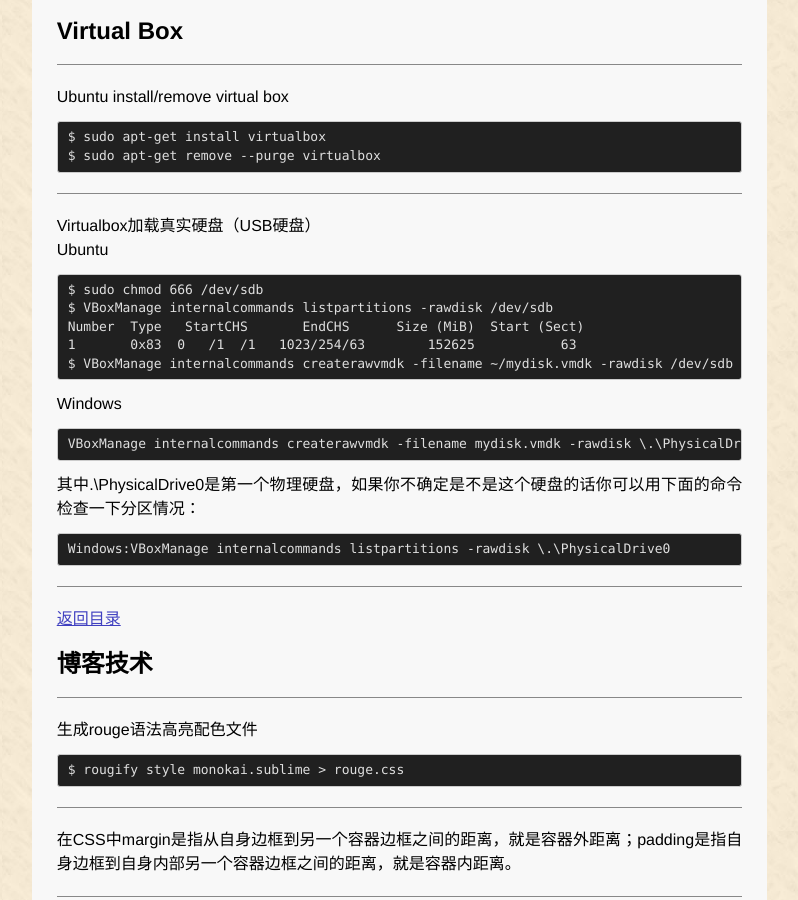
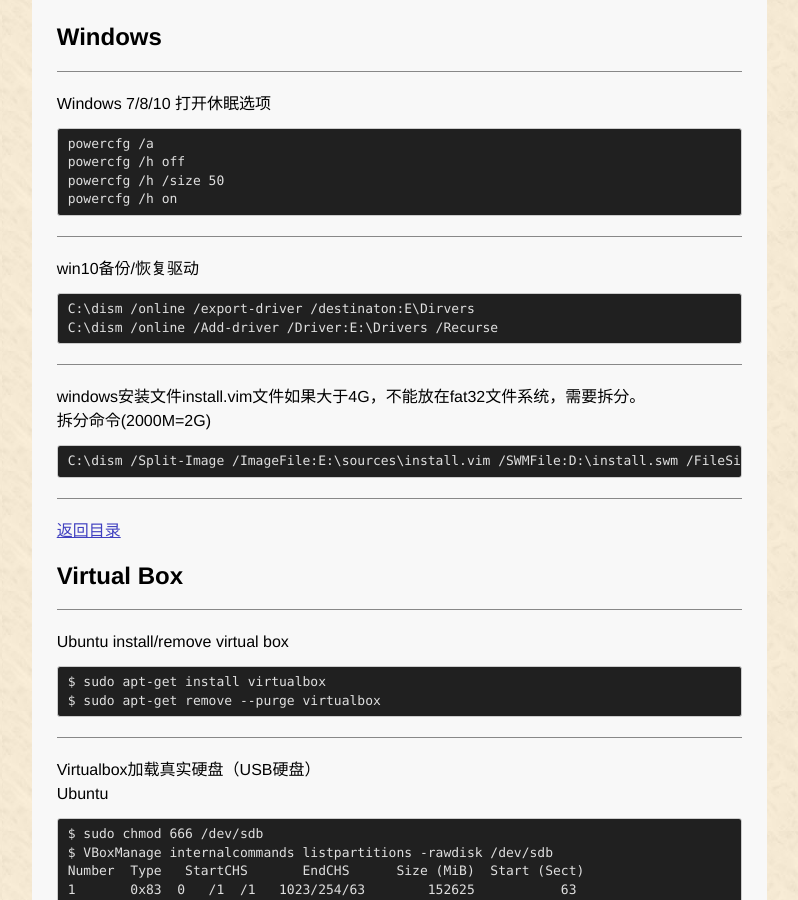
Before and after one commit to cleanli/cleanhome, a Jekyll site: the page built from _posts/tech/2017-05-29-cmd_collecting.md, in a window 1280 px wide and 900 px high, scrolled down 4569 px. Shown: the whole window, without its empty margins (118-916 px from the left). Built offline with Jekyll 4.4.1, drawn with Linux system fonts in a browser that asks for light colours; some of the changed text lies outside the part shown.

Commit message:
cmd collecting:git hub&win10 driver bak/restore&vim split

````diff
--- a/_posts/tech/2017-05-29-cmd_collecting.md
+++ b/_posts/tech/2017-05-29-cmd_collecting.md
@@ -124,6 +124,20 @@
 git reset a4e215234aa4927c85693dca7b68e9976948a35e MainActivity.java
 ```
 ---
+本地添加远程仓库并push
+```
+git init
+git add *
+git commit -m "first"
+git remote add origin https://github.com/cleanli/xxx.git
+git push -n origin master
+```
+本地创建远程仓库branch
+```
+git remote add origin https://github.com/cleanli/xxx.git
+git push origin new_branch
+```
+---
 
 [返回目录](#index)
 <a id="part03"></a>
@@ -225,6 +239,18 @@
 ```
 
 ---
+win10备份/恢复驱动
+```
+C:\dism /online /export-driver /destinaton:E\Dirvers
+C:\dism /online /Add-driver /Driver:E:\Drivers /Recurse
+```
+---
+windows安装文件install.vim文件如果大于4G，不能放在fat32文件系统，需要拆分。<br>
+拆分命令(2000M=2G)
+```
+C:\dism /Split-Image /ImageFile:E:\sources\install.vim /SWMFile:D:\install.swm /FileSize:2000
+```
+---
 
 [返回目录](#index)
 <a id="part06"></a>
````
